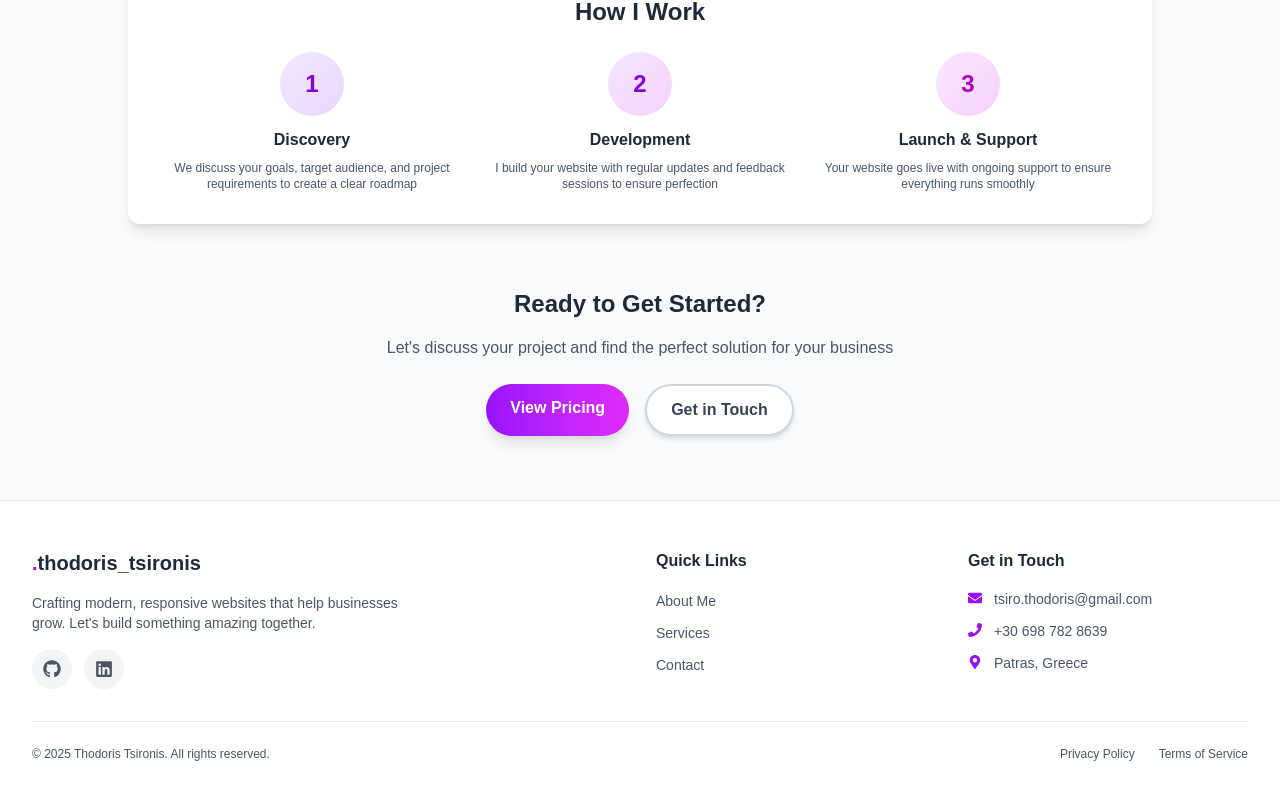
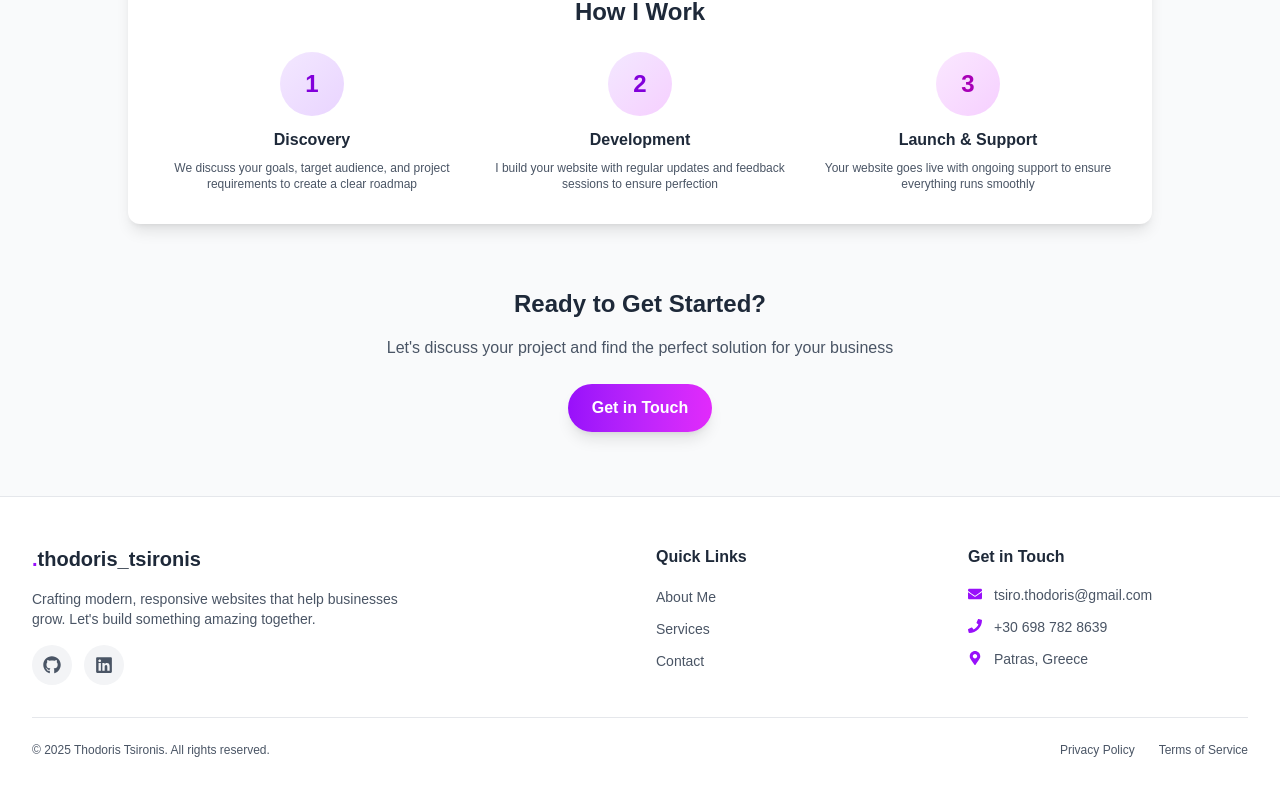
Before and after one commit to tsiro66/Portfolio, a React (Vite) app: page /services in a window 1280 px wide. Shown: the part 1204-2004 px from the top of the page. Built offline with nearby package versions, Linux system fonts and the light colour scheme; a web font is replaced by a local one.

Commit message:
Minor change

```diff
--- a/src/components/Pages/Services.tsx
+++ b/src/components/Pages/Services.tsx
@@ -313,19 +313,10 @@ const Services = () => {
           </p>
           <div className="flex flex-col sm:flex-row gap-4">
             <Link
-              to="/pricing"
+              to="/contact"
               className="bg-gradient-to-r from-purple-600 to-fuchsia-500 hover:from-fuchsia-500 hover:to-purple-600
                 text-white px-6 py-3 rounded-full font-semibold shadow-lg hover:shadow-xl
                 transition duration-300 hover:scale-105 text-center"
-            >
-              View Pricing
-            </Link>
-            <Link
-              to="/contact"
-              className="bg-white dark:bg-gray-800 border-2 border-gray-300 dark:border-gray-600
-                hover:border-purple-500 dark:hover:border-purple-400 text-gray-700 dark:text-gray-300
-                px-6 py-3 rounded-full font-semibold shadow-md hover:shadow-lg
-                transition-all duration-300 hover:scale-105 text-center"
             >
               Get in Touch
             </Link>
```
